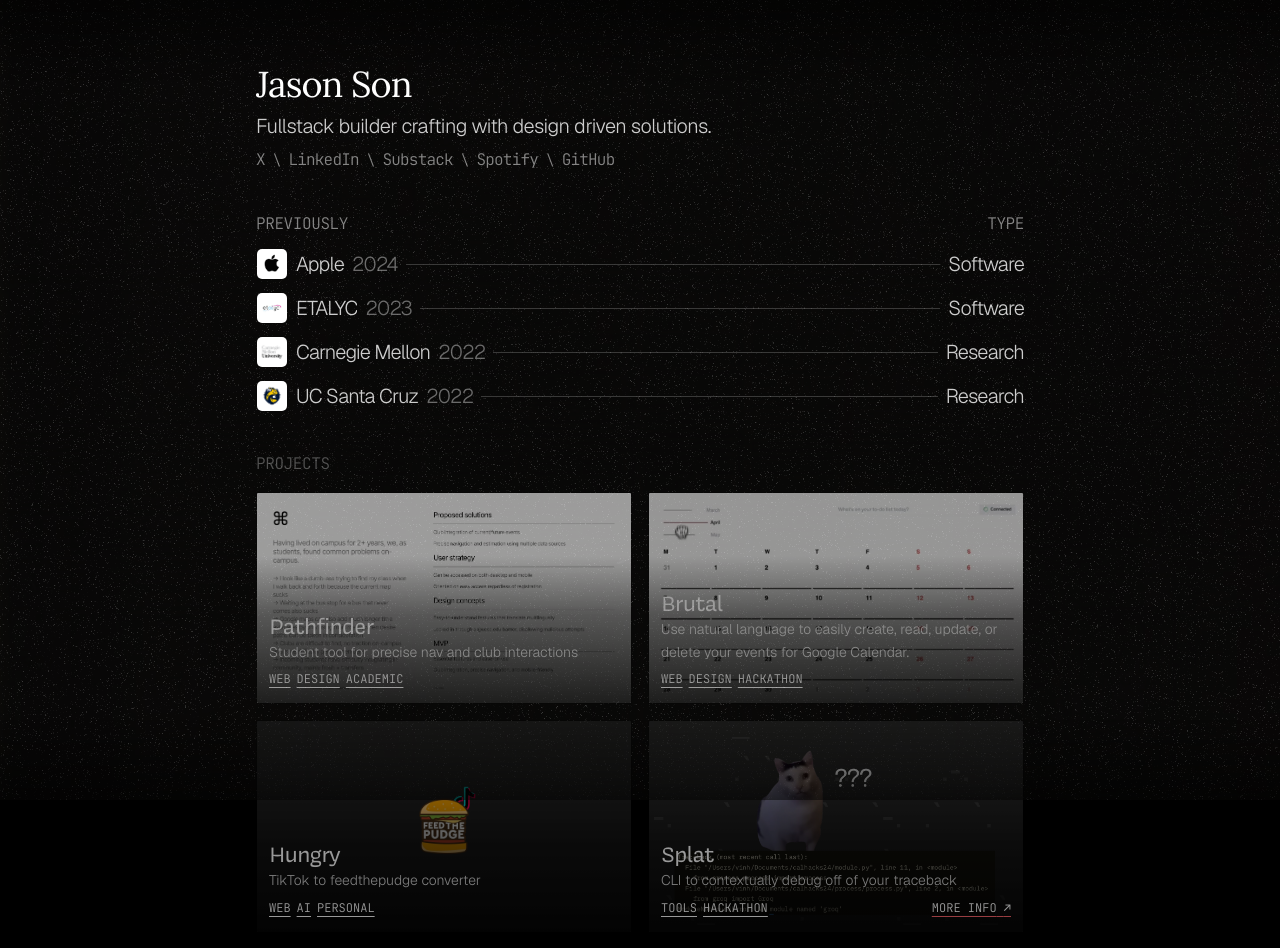
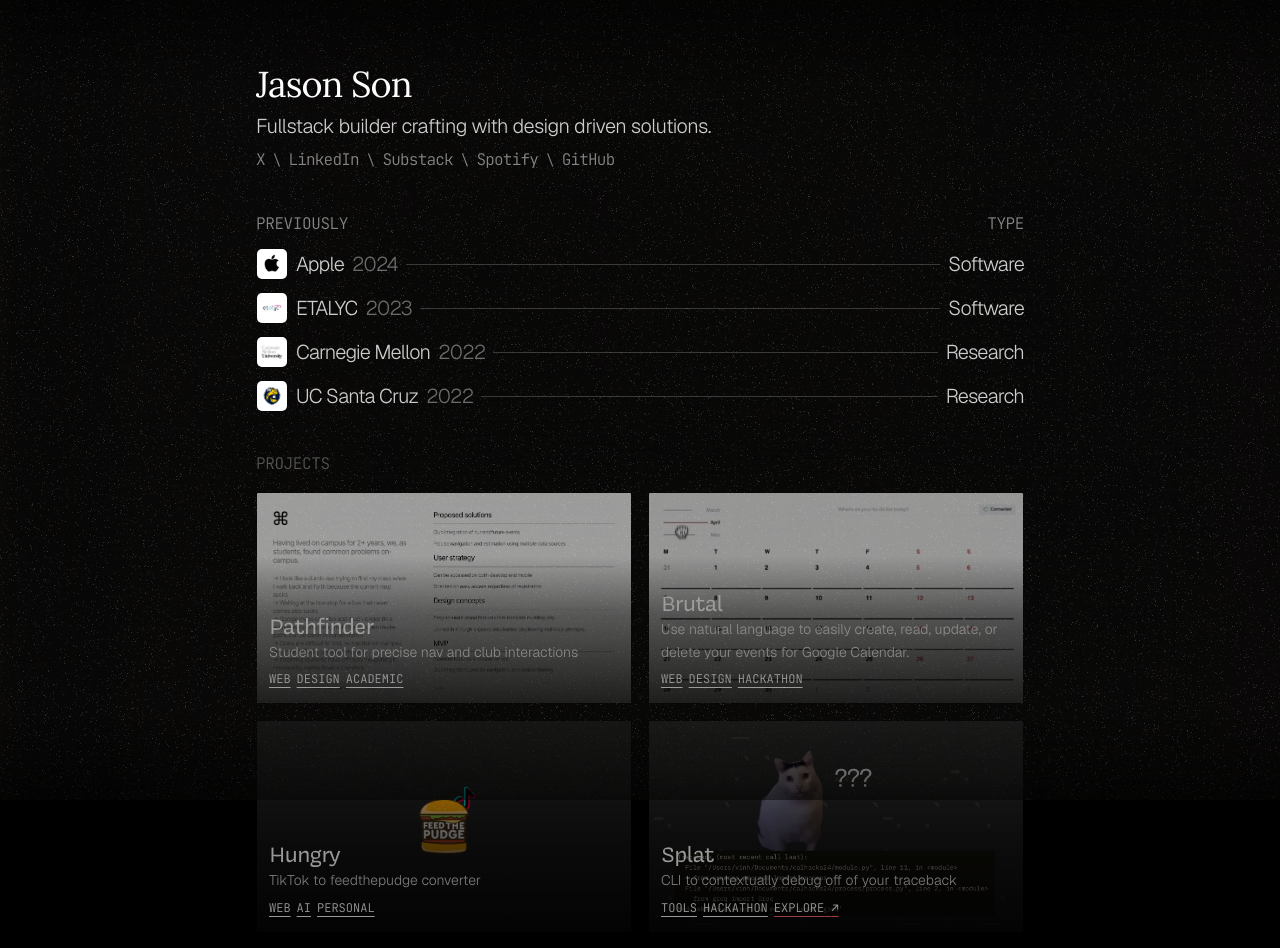
Before and after one commit to vznh/mole, a Next.js app: page / in a window 1280 px wide. Shown: the top 948 px of the page. Built offline with nearby package versions, Linux system fonts and the light colour scheme; grey boxes are pictures that could not be loaded.

Commit message:
moved more info

```diff
--- a/src/components/ProjectSection.tsx
+++ b/src/components/ProjectSection.tsx
@@ -135,10 +135,10 @@ const ProjectEntity: React.FC<ProjectRowProps> = ({
                           {category}
                         </span>
                       ))}
+                      {url && (
+                        <span className="subtle font-jb text-xs text-white">EXPLORE{" "}↗</span>
+                      )}
                     </div>
-                    {url && (
-                      <span className="subtle font-jb text-xs text-white">MORE INFO{" "}↗</span>
-                    )}
                   </div>
                 </motion.div>
               )}
```
Also changed, not shown: src/components/WorkSection.tsx (line endings or trailing spaces).
